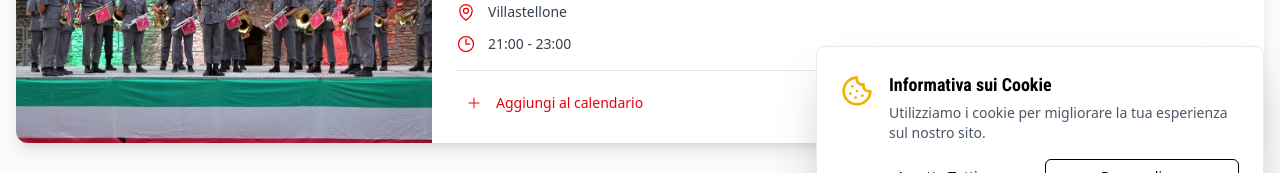
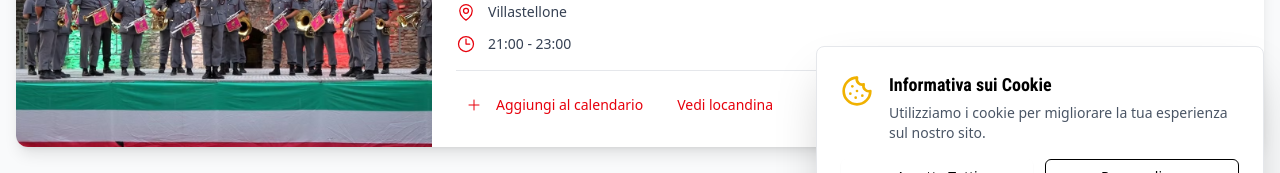
Before and after one commit to FedericoBellezza/bersaglierisettimo-app, a Next.js app: page /calendario in a window 1280 px wide. Shown: the part 564-737 px from the top of the page. Built offline with nearby package versions, Linux system fonts and the light colour scheme.

Commit message:
Add event poster link and display button to view it in CalendarioCompleto

```diff
--- a/src/components/CalendarioCompleto.jsx
+++ b/src/components/CalendarioCompleto.jsx
@@ -186,16 +186,27 @@ const CalendarioCompleto = () => {
                             }`}
                           />
                         </div>
-                        <div className="mt-4 pt-4 border-t border-gray-200">
+                        <div className="mt-4 pt-4 border-t border-gray-200 flex space-x-2 items-center">
                           <Button
                             onClick={() => aggiungiAlCalendario(event)}
                             size="sm"
                             variant="ghost"
-                            className="text-red-600 hover:bg-red-50"
+                            className="text-red-600 hover:bg-red-50 cursor-pointer"
                           >
                             <PlusIcon className="w-4 h-4 mr-2" />
                             Aggiungi al calendario
                           </Button>
+                          {event.locandina && (
+                            <Button
+                              onClick={() =>
+                                window.open(event.locandina, "_blank")
+                              }
+                              className="text-red-600 hover:bg-red-50 cursor-pointer"
+                              variant="ghost"
+                            >
+                              Vedi locandina
+                            </Button>
+                          )}
                         </div>
                       </div>
                     </motion.div>
--- a/src/lib/EventData.js
+++ b/src/lib/EventData.js
@@ -11,6 +11,7 @@ const events = [
     type: "Concerto",
     startTime: "21:00",
     endTime: "23:00",
+    locandina: "locandina-villastellone.jpg",
   },
   {
     id: 2,
@@ -24,6 +25,7 @@ const events = [
     type: "Raduno",
     startTime: "09:00",
     endTime: "16:00",
+    locandina: "locandina-villastellone.jpg",
   },
   {
     id: 3,
```
Also changed, not shown: public/locandina-villastellone.jpg (added).
